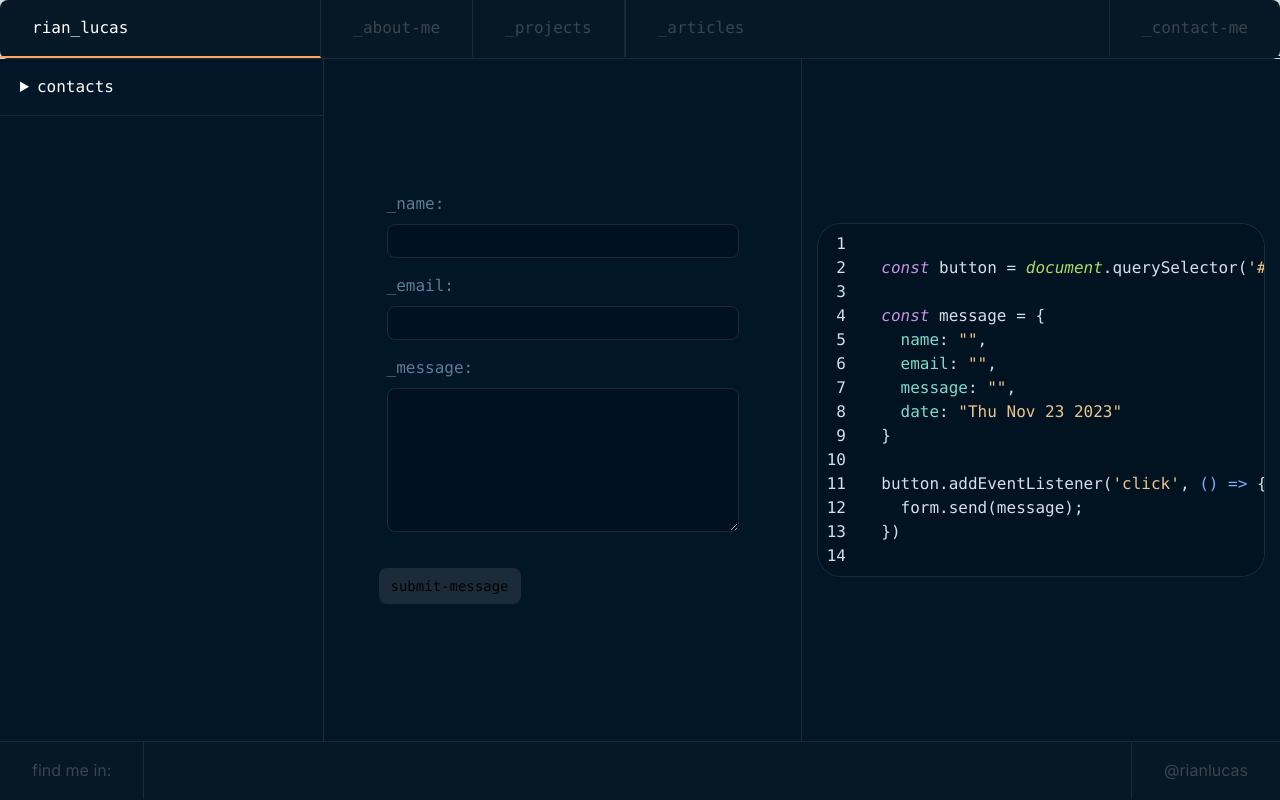
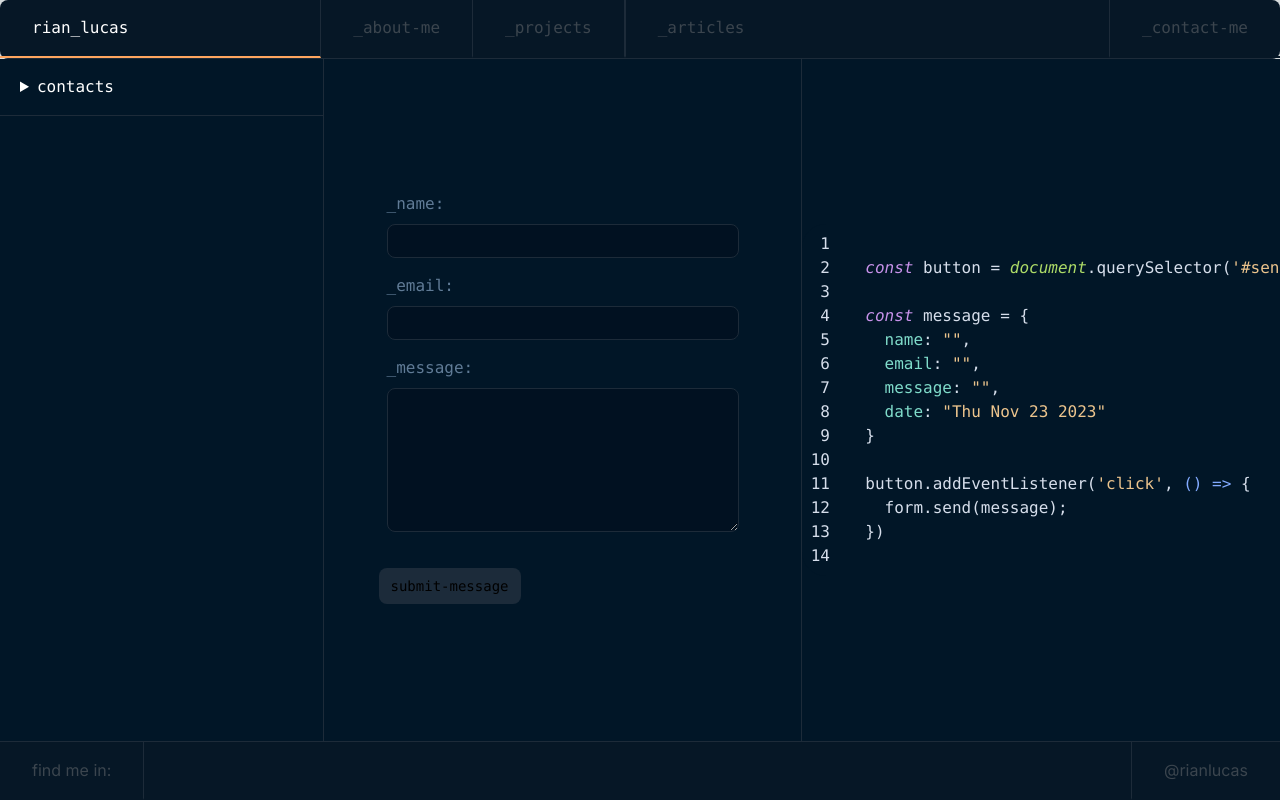
Before and after one commit to rianlucas/my-portfolio, a Next.js app in the folder Next/portfolio/: page /contactMe in a window 1280 px wide. Built offline with nearby package versions, Linux system fonts and the light colour scheme.

Commit message:
refactor: add more props and change style from code snippets

```diff
--- a/Next/portfolio/app/Components/card/Card.tsx
+++ b/Next/portfolio/app/Components/card/Card.tsx
@@ -3,10 +3,16 @@ import CodeSnippet from "./CodeSnippet"
 
 export default function Card() {
   return (
-    <div className="p-3 text-default-text-color">
+    <div className="p-3 text-default-text-color ">
       <p>{`//`} Code snippet showcase</p>
       <CardHeader />
-      <CodeSnippet />
+      <div className="border border-default-border-color rounded-2xl xl:max-w-lg 2xl:max-w-3xl">
+        <CodeSnippet
+          backgroundColor="#011221"
+          code="echo 'Hello World!'"
+          showLineNumbers={false}
+        />
+      </div>
     </div>
   )
 }
--- a/Next/portfolio/app/Components/card/CodeSnippet.tsx
+++ b/Next/portfolio/app/Components/card/CodeSnippet.tsx
@@ -3,19 +3,21 @@ import { dracula, nightOwl } from "react-syntax-highlighter/dist/esm/styles/hljs
 
 interface CodeSnippetProps {
   code: string;
+  backgroundColor?: string;
+  showLineNumbers?: boolean;
 }
 
 export default function CodeSnippet(props: CodeSnippetProps) {
-  const customStyle = {
-    'backgroundColor': '#011221',
-    'borderRadius': '1.5rem',
-    'word-wrap': 'normal'
-    };
-
+  const defaultBackgroudnColor = '#011627';
 
   return (
-    <div className="border border-default-border-color rounded-3xl xl:max-w-md 2xl:max-w-3xl">
-      <SyntaxHighlighter showLineNumbers wrapLines language="typescript" style={nightOwl} customStyle={customStyle}>
+    <div className="rounded-3xl">
+      <SyntaxHighlighter
+       showLineNumbers={props.showLineNumbers}
+       wrapLines
+       language="typescript"
+       style={nightOwl}
+       customStyle={{'backgroundColor': props.backgroundColor || defaultBackgroudnColor, 'borderRadius': '1.5rem'}}>
         {props.code}
       </SyntaxHighlighter>
     </div>
--- a/Next/portfolio/app/contactMe/page.tsx
+++ b/Next/portfolio/app/contactMe/page.tsx
@@ -61,8 +61,8 @@ export default function Section() {
       </div>
 
       <div className="flex items-center justify-center">
-        <div className="flex text-default-text-color">
-          <CodeSnippet code={code}/>
+        <div className="flex text-default-text-color xl:max-w-lg 2xl:max-w-3xl overflow-x-scroll">
+          <CodeSnippet code={code} showLineNumbers/>
         </div>
       </div>
 
```
